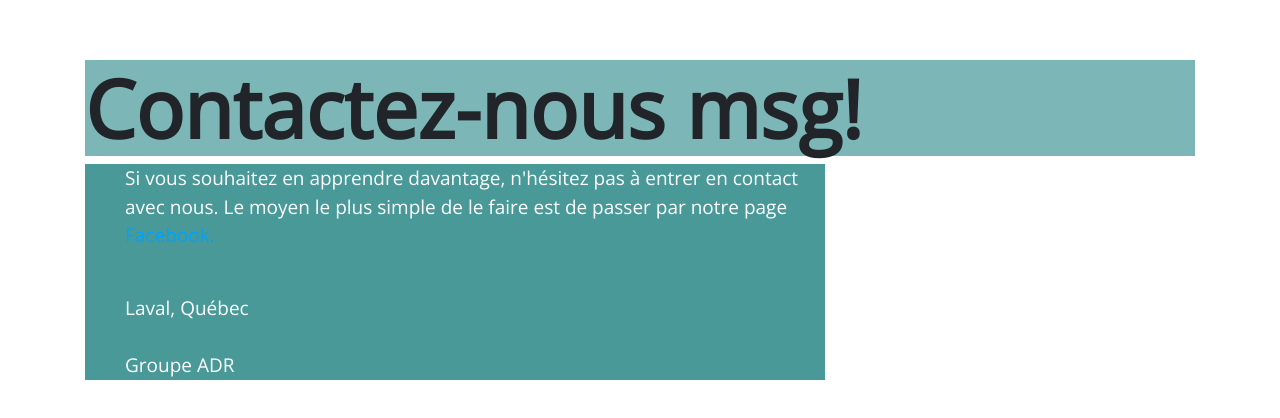
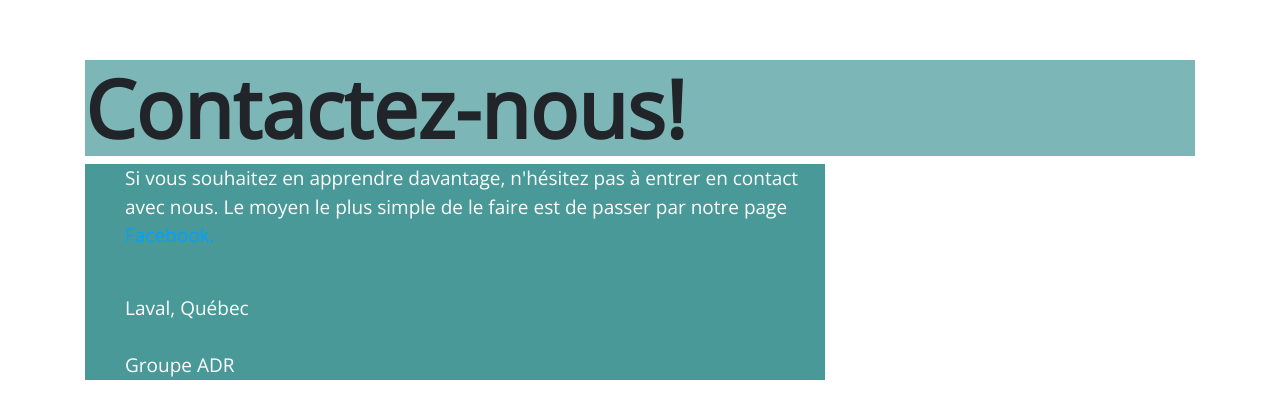
Before and after one commit to fadigeorgos/fadigeorgos.github.io, a plain HTML site: page index.html in a window 1280 px wide. Shown: the part 4172-4590 px from the top of the page. Drawn offline with nearby package versions, Linux system fonts and the light colour scheme.

Commit message:
Revert "Changed content for Contactez Nous"
This reverts commit f084371a7f2b8310d33e46f90d04558d20e6ea0b.

```diff
--- a/index.html
+++ b/index.html
@@ -143,7 +143,7 @@ http://www.tooplate.com/view/2096-individual
           <div class="container ">
             <div class="row1 ">
               <div class="col-xs-12">
-                <header><h5>Contactez-nous msg!</h5></header>
+                <header><h5>Contactez-nous!</h5></header>
               </div>
             </div>
             <div class="row tm-page-5-content">
```
